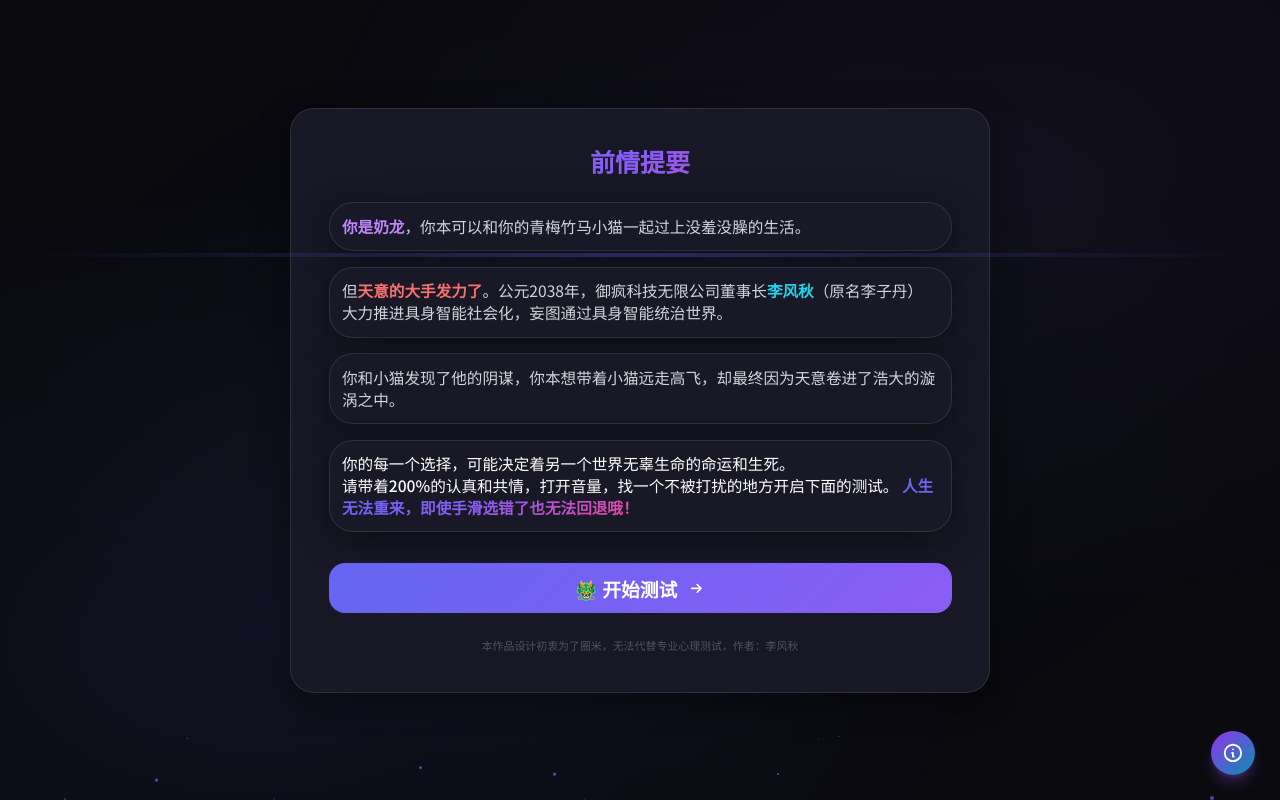
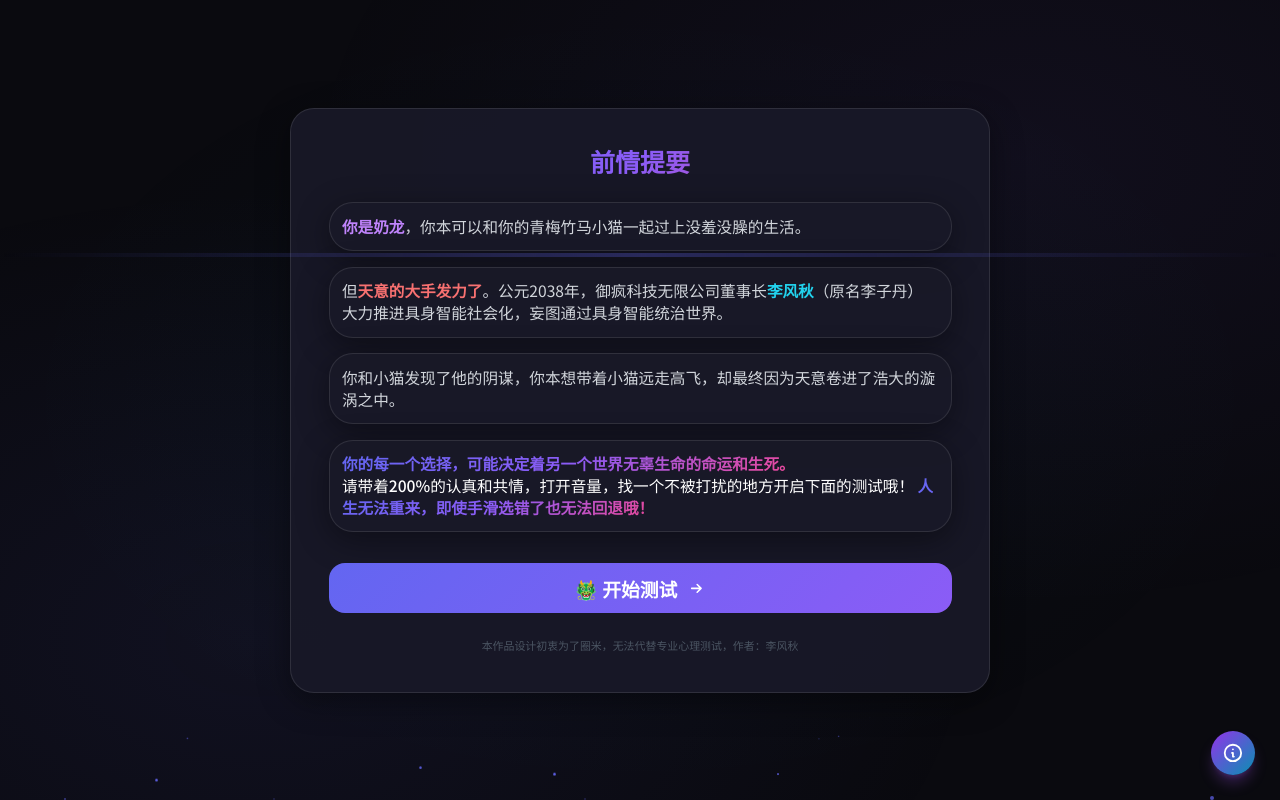
Before and after one commit to SMF12138/FLYJs-MBTI-NAILONG-BAN, a Vue app in the folder app/: page / in a window 1280 px wide. Both pictures are taken after a click on the button "开始测试". Built offline with nearby package versions, Linux system fonts and the light colour scheme.

Commit message:
fix: 前情提要文案加语气词+重点文字加渐变色

```diff
--- a/app/src/components/StartScreen.vue
+++ b/app/src/components/StartScreen.vue
@@ -94,8 +94,8 @@ const showStory = () => {
               你和小猫发现了他的阴谋，你本想带着小猫远走高飞，却最终因为天意卷进了浩大的漩涡之中。
             </p>
             <p class="glass-card p-4 border-l-4 border-green-500 text-white font-medium">
-              你的每一个选择，可能决定着另一个世界无辜生命的命运和生死。<br>
-              请带着200%的认真和共情，打开音量，找一个不被打扰的地方开启下面的测试。              <span class="font-bold gradient-text">人生无法重来，即使手滑选错了也无法回退哦！</span>
+              <span class="gradient-text font-bold">你的每一个选择，可能决定着另一个世界无辜生命的命运和生死。</span><br>
+              请带着200%的认真和共情，打开音量，找一个不被打扰的地方开启下面的测试哦！              <span class="font-bold gradient-text">人生无法重来，即使手滑选错了也无法回退哦！</span>
             </p>
           </div>
 
```
